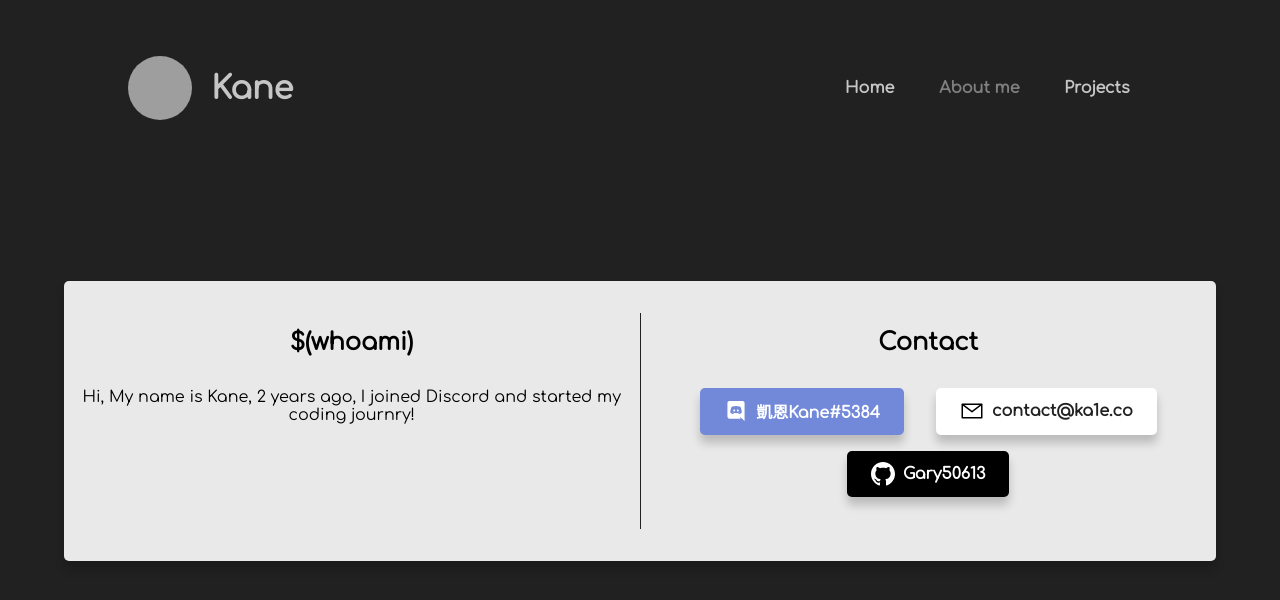
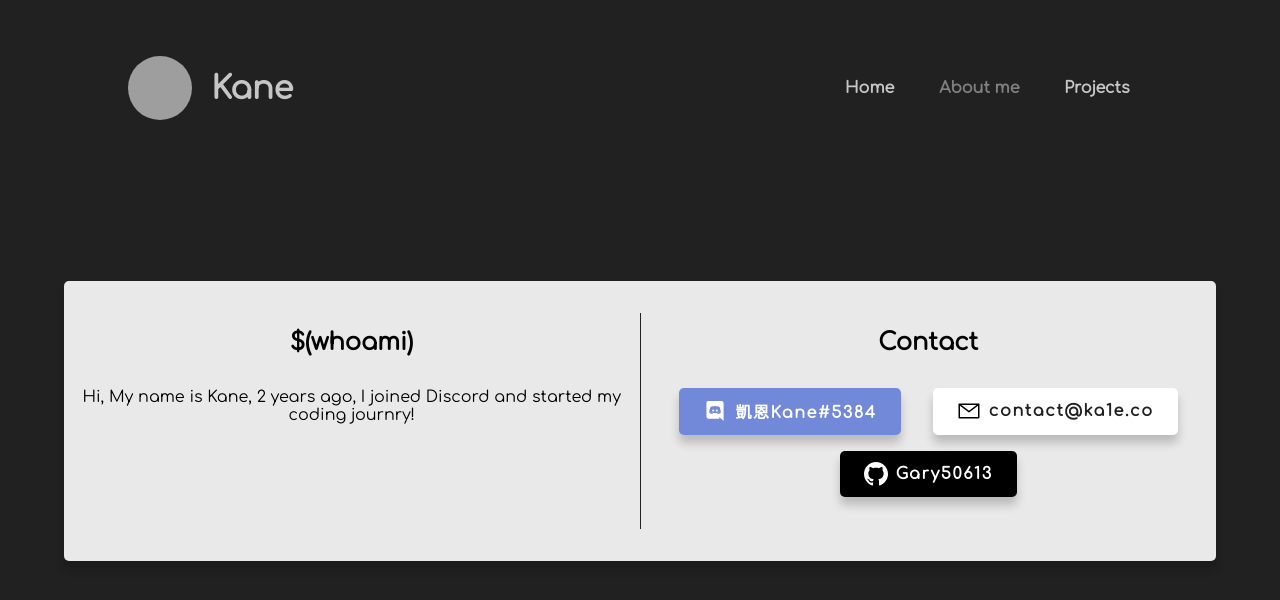
Before and after one commit to kane50613/ka1e, a Vue app: page /about in a window 1280 px wide. Shown: the top 600 px of the page. Built offline with nearby package versions, Linux system fonts and the light colour scheme; grey boxes are pictures that could not be loaded.

Commit message:
adding space to button text at about page

```diff
--- a/src/App.vue
+++ b/src/App.vue
@@ -31,6 +31,7 @@ export default {
     padding: 0;
     color: #c6c6c6;
     border-radius: 3px;
+    -webkit-font-smoothing: subpixel-antialiased;
     -ms-overflow-style: none;
 }
 
--- a/src/components/About.vue
+++ b/src/components/About.vue
@@ -96,6 +96,7 @@ export default {
         font-weight: bold;
         transition: .5s;
         white-space: nowrap;
+        letter-spacing: .1rem;
     }
 
     .btn.copy::after {
```
